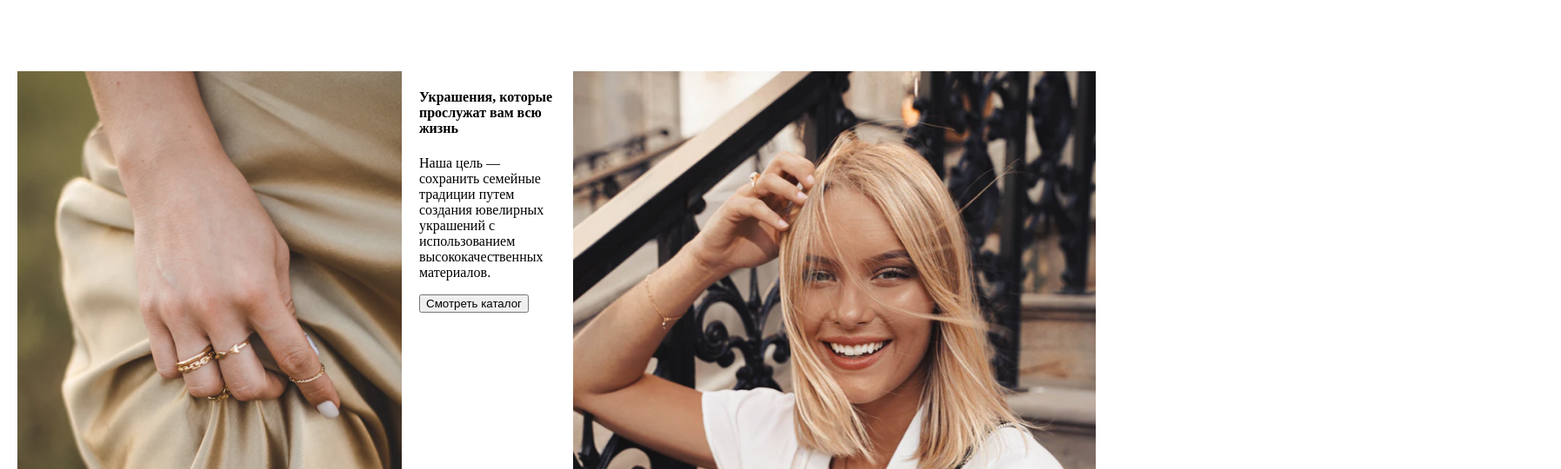
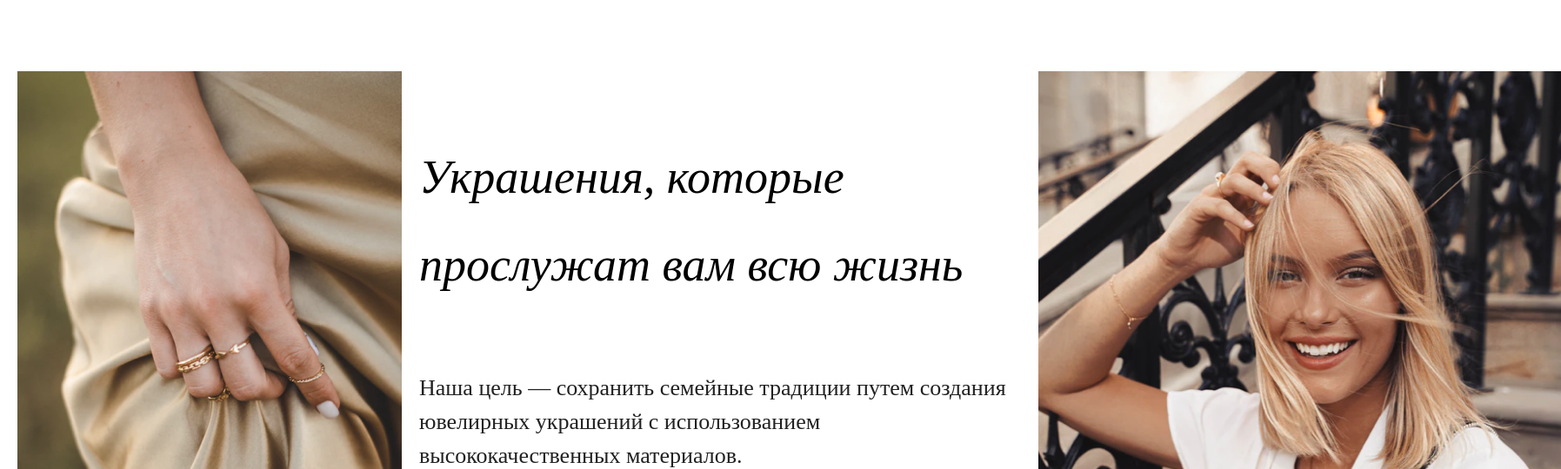
Before and after one commit to abdunazarovs/yuvilerkalandingpage, a plain HTML site: page index.html in a window 1280 px wide. Shown: the part 132-672 px from the top of the page at 87% size, 1795 px wide, since content can reach past the window. Drawn offline with Linux system fonts and the light colour scheme.

Commit message:
intro done

```diff
--- a/style.css
+++ b/style.css
@@ -1,7 +1,7 @@
 body{
     margin:20px;
     @font-face {
-        font-family: "Montserrat";
+        font-family: "Montserrat","Cormorant";
 
     }
 }
@@ -59,4 +59,47 @@ header{
     width:601px;
     height: 881px;
 }
-.texts
+p{
+    font-family: "Cormorant";
+}
+.introtexts{
+    display: block;
+    h4{
+        font-family: "Cormorant";
+        font-size: 54px;
+        font-weight: 300;
+        line-height: 100.8px;
+        text-align: left;
+        font-display: flex;
+
+        font-style:italic;
+
+    }
+    p{
+        width: 692px;
+        height: 144px;
+        top: 447px;
+        left: 482px;
+        gap: 0px;
+        opacity : 0px;
+        font-family: "Montserrat";
+        font-size: 26px;
+        font-weight: 400;
+        line-height: 39px;
+        text-align: left;
+        color: #212121;
+
+
+    }
+}
+.introbtn
+{
+    text-align: center;
+    width: 315px;
+    height: 87px;
+    top: 664px;
+    left: 482px;
+    background-color:black;
+    color:rgba(255, 255, 255, 1);
+    font-size:23px;
+}
```
